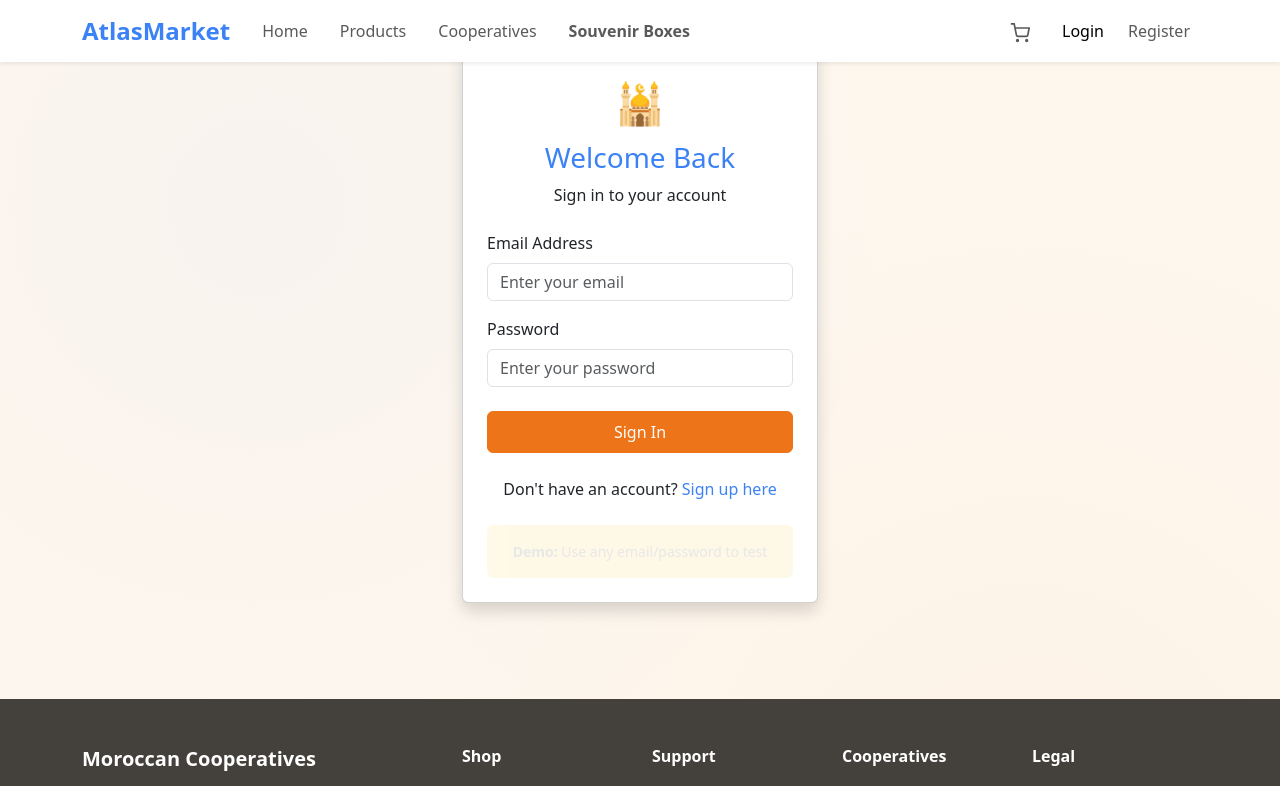
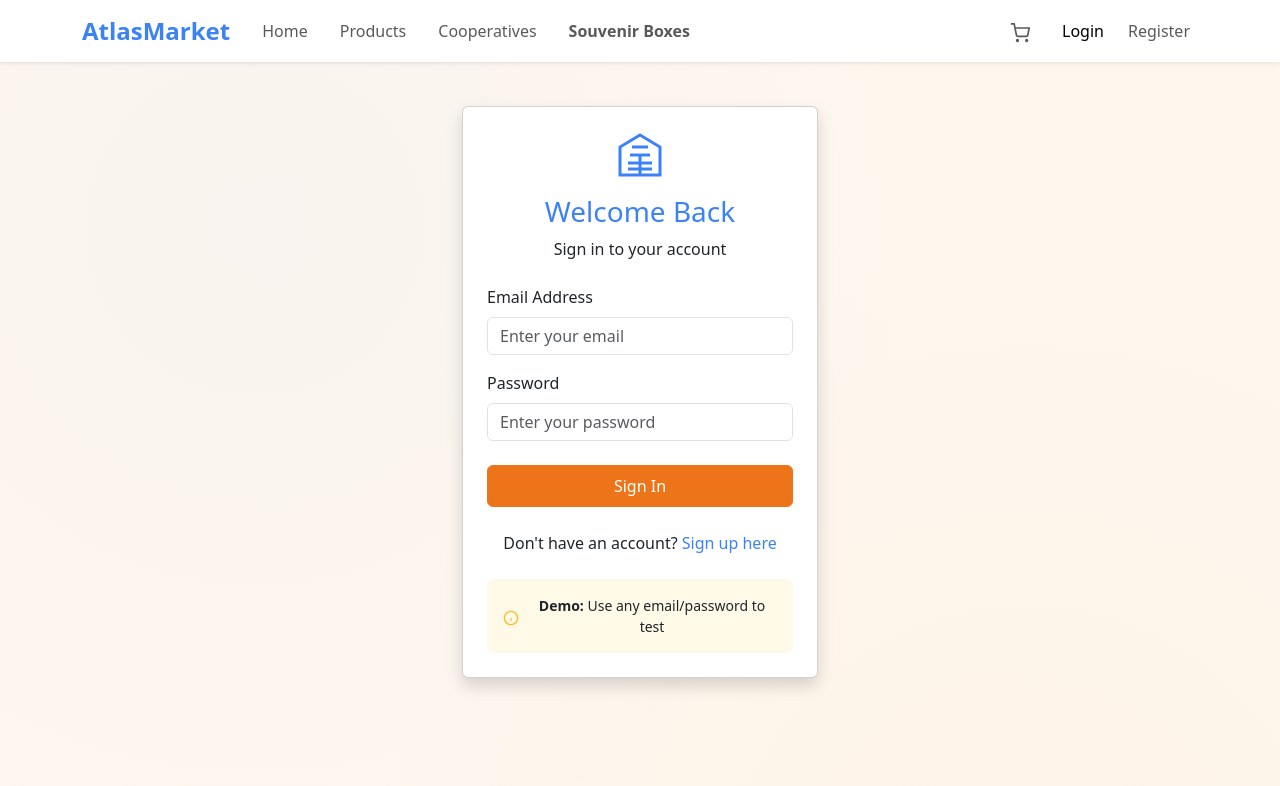
Before and after one commit to Imanet4/E-Market-MERN, a React (Create React App) app in the folder frontend/: page /login in a window 1280 px wide. Shown: the top 786 px of the page. Built offline with nearby package versions, Linux system fonts and the light colour scheme; no server answers.

Commit message:
Added margin tops to both the login and register forms and changes the emojis to the SVG icons

```diff
--- a/frontend/src/components/auth/Login.js
+++ b/frontend/src/components/auth/Login.js
@@ -24,15 +24,38 @@ const Login = () => {
     }
   };
 
+  // Mosque SVG Icon
+  const MosqueIcon = () => (
+    <svg width="48" height="48" viewBox="0 0 24 24" fill="none" stroke="currentColor" strokeWidth="1.5">
+      <path d="M12 2L22 8V22H2V8L12 2Z"></path>
+      <path d="M12 22V12"></path>
+      <path d="M17 12H7"></path>
+      <path d="M8 8H16"></path>
+      <path d="M6 16H18"></path>
+      <path d="M6 19H18"></path>
+    </svg>
+  );
+
+  // Demo Info SVG Icon
+  const DemoInfoIcon = () => (
+    <svg width="16" height="16" viewBox="0 0 24 24" fill="none" stroke="currentColor" strokeWidth="2">
+      <circle cx="12" cy="12" r="10"></circle>
+      <line x1="12" y1="16" x2="12" y2="12"></line>
+      <line x1="12" y1="8" x2="12.01" y2="8"></line>
+    </svg>
+  );
+
   return (
-    <Container className="py-5">
-      <Row className="justify-content-center">
+    <Container className="py-5 mt-4">
+      <Row className="justify-content-center align-items-center" style={{ minHeight: '80vh' }}>
         <Col md={6} lg={4}>
-          <Card className="shadow tile-border">
+          <Card className="shadow tile-border mx-auto" style={{ maxWidth: '400px' }}>
             <Card.Body className="p-4">
               <div className="text-center mb-4">
-                <span className="fs-1">🕌</span>
-                <h3 className="mt-2" style={{ color: 'var(--royal)' }}>Welcome Back</h3>
+                <div style={{ color: 'var(--royal)' }}>
+                  <MosqueIcon />
+                </div>
+                <h3 className="mt-3" style={{ color: 'var(--royal)' }}>Welcome Back</h3>
                 <p className="text-earth">Sign in to your account</p>
               </div>
 
@@ -109,8 +132,12 @@ const Login = () => {
               </div>
 
               {/* Demo Accounts Hint */}
-              <div className="mt-4 p-3 rounded" style={{ backgroundColor: 'var(--gold)', opacity: 0.1 }}>
-                <small className="text-center d-block text-earth">
+              <div className="mt-4 p-3 rounded d-flex align-items-center justify-content-center"
+                   style={{ backgroundColor: 'rgba(251, 191, 36, 0.1)' }}>
+                <div className="me-2" style={{ color: 'var(--gold)' }}>
+                  <DemoInfoIcon />
+                </div>
+                <small className="text-center text-earth">
                   <strong>Demo:</strong> Use any email/password to test
                 </small>
               </div>
--- a/frontend/src/components/auth/Register.js
+++ b/frontend/src/components/auth/Register.js
@@ -12,6 +12,7 @@ const Register = () => {
   const [error, setError] = useState('');
 
   const password = watch('password');
+  const selectedRole = watch('role');
 
   const onSubmit = async (data) => {
     try {
@@ -61,15 +62,39 @@ const Register = () => {
     }
   };
 
+  // Celebration SVG Icon
+  const CelebrationIcon = () => (
+    <svg width="48" height="48" viewBox="0 0 24 24" fill="none" stroke="currentColor" strokeWidth="1.5">
+      <polygon points="12 2 15.09 8.26 22 9.27 17 14.14 18.18 21.02 12 17.77 5.82 21.02 7 14.14 2 9.27 8.91 8.26 12 2"></polygon>
+      <line x1="12" y1="2" x2="12" y2="22"></line>
+      <line x1="22" y1="9.27" x2="2" y2="9.27"></line>
+      <line x1="15.09" y1="8.26" x2="8.91" y2="21.02"></line>
+      <line x1="18.18" y1="21.02" x2="5.82" y2="8.26"></line>
+      <line x1="17" y1="14.14" x2="7" y2="14.14"></line>
+    </svg>
+  );
+
+  // Cooperative SVG Icon
+  const CooperativeIcon = () => (
+    <svg width="20" height="20" viewBox="0 0 24 24" fill="none" stroke="currentColor" strokeWidth="1.5">
+      <path d="M17 21v-2a4 4 0 0 0-4-4H5a4 4 0 0 0-4 4v2"></path>
+      <circle cx="9" cy="7" r="4"></circle>
+      <path d="M23 21v-2a4 4 0 0 0-3-3.87"></path>
+      <path d="M16 3.13a4 4 0 0 1 0 7.75"></path>
+    </svg>
+  );
+
   return (
-    <Container className="py-5">
-      <Row className="justify-content-center">
+    <Container className="py-5 mt-4">
+      <Row className="justify-content-center align-items-center" style={{ minHeight: '80vh' }}>
         <Col md={8} lg={6}>
-          <Card className="shadow tile-border">
+          <Card className="shadow tile-border mx-auto">
             <Card.Body className="p-4">
               <div className="text-center mb-4">
-                <span className="fs-1">🎉</span>
-                <h3 className="mt-2" style={{ color: 'var(--royal)' }}>Join Our Community</h3>
+                <div style={{ color: 'var(--royal)' }}>
+                  <CelebrationIcon />
+                </div>
+                <h3 className="mt-3" style={{ color: 'var(--royal)' }}>Join Our Community</h3>
                 <p className="text-earth">Create your account</p>
               </div>
 
@@ -215,17 +240,30 @@ const Register = () => {
                 </Form.Group>
 
                 {/* Conditional Cooperative Name Field */}
+                {selectedRole === 'seller' && (
                   <Form.Group className="mb-4">
-                  <Form.Label>Cooperative Name</Form.Label>
+                    <Form.Label className="d-flex align-items-center">
+                      <span className="me-2" style={{ color: 'var(--primary)' }}>
+                        <CooperativeIcon />
+                      </span>
+                      Cooperative Name
+                    </Form.Label>
                     <Form.Control
                       type="text"
                       placeholder="Enter your cooperative name"
-                    {...register('cooperativeName')}
+                      {...register('cooperativeName', {
+                        required: selectedRole === 'seller' ? 'Cooperative name is required for seller accounts' : false
+                      })}
+                      isInvalid={errors.cooperativeName}
                     />
+                    <Form.Control.Feedback type="invalid">
+                      {errors.cooperativeName?.message}
+                    </Form.Control.Feedback>
                     <Form.Text className="text-earth">
-                    Only required for seller accounts
+                      Required for seller accounts
                     </Form.Text>
                   </Form.Group>
+                )}
 
                 <Button
                   variant="primary"
```
Lines whose indentation alone changed are shown as unchanged.
